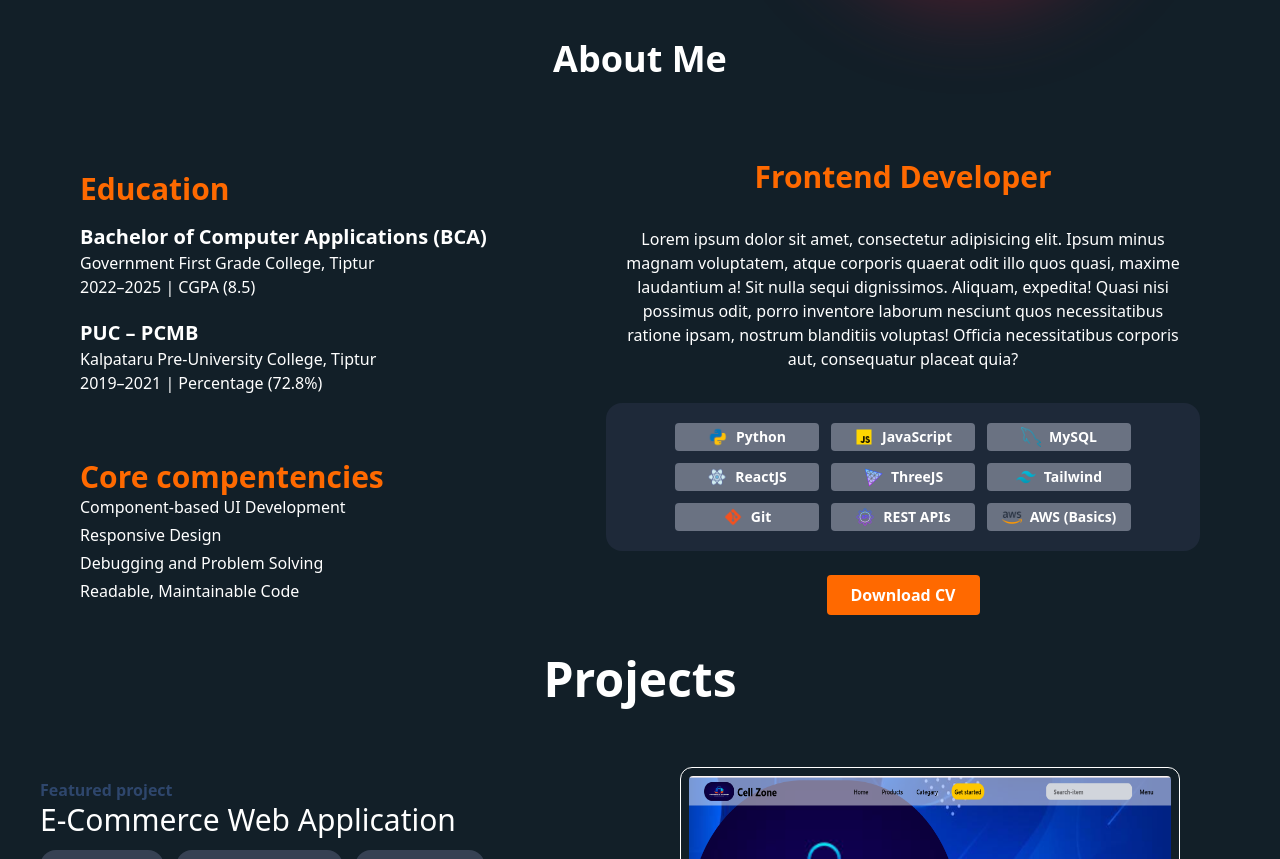
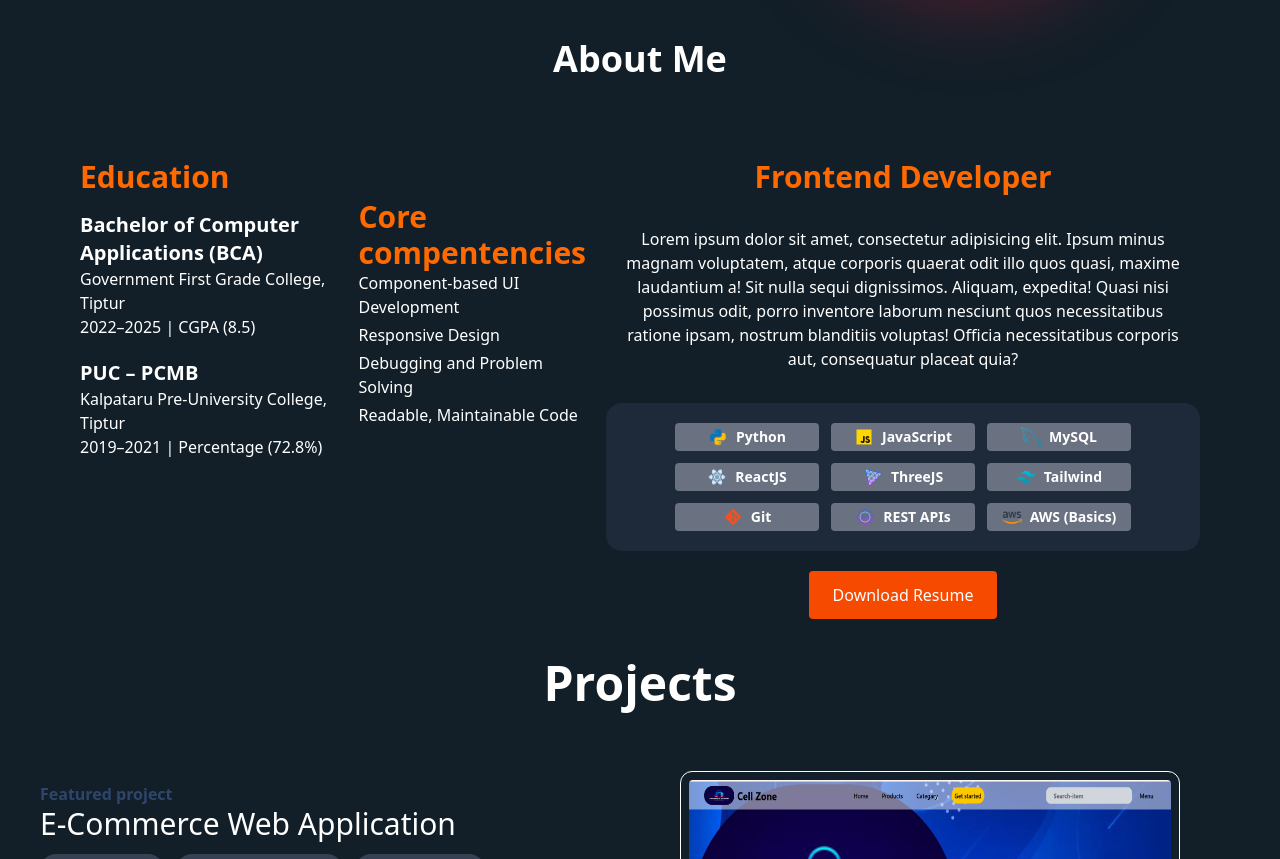
Before and after one commit to captainuman/portofolio, a React (Vite) app: page / in a window 1280 px wide. Shown: the part 589-1448 px from the top of the page. Built offline with nearby package versions, Linux system fonts and the light colour scheme.

Commit message:
download resume added

```diff
--- a/src/Components/AboutMe.jsx
+++ b/src/Components/AboutMe.jsx
@@ -9,7 +9,7 @@ const AboutMe = () => {
 
       <div className="flex flex-col lg:flex-row gap-5 mt-10">
 
-        <div className="w-full lg:w-325 py-10 lg:pl-20 flex flex-row justify-around lg:flex-col">
+        <div className="w-full lg:w-325 py-10 lg:pl-20 flex flex-row justify-around lg:fl ">
           <div>
             <h2 className="text-2xl lg:text-3xl text-orange-500 font-bold"> Education </h2>
             <p className="mt-4">
@@ -70,9 +70,7 @@ const AboutMe = () => {
             ))}
           </ul>
 
-          <button className="bg-orange-500 px-6 py-2 mt-6 rounded font-bold">
-            Download CV
-          </button>
+          <a href="/resume/myresume.pdf" download="Numan_Resume.pdf" className="px-6 py-3 bg-orange-600 text-white rounded mt-5">Download Resume</a>
         </div>
       </div>
     </div>
```
